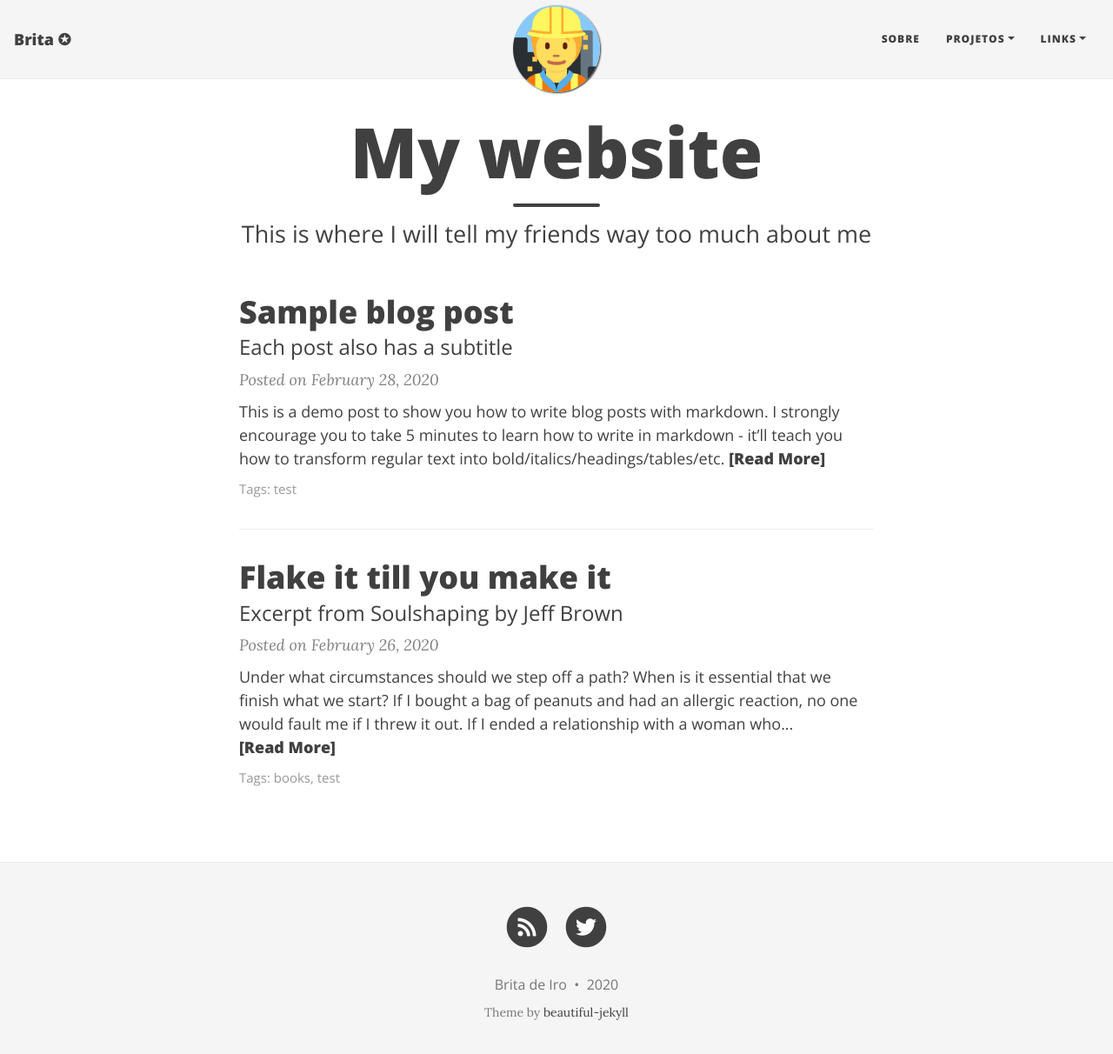
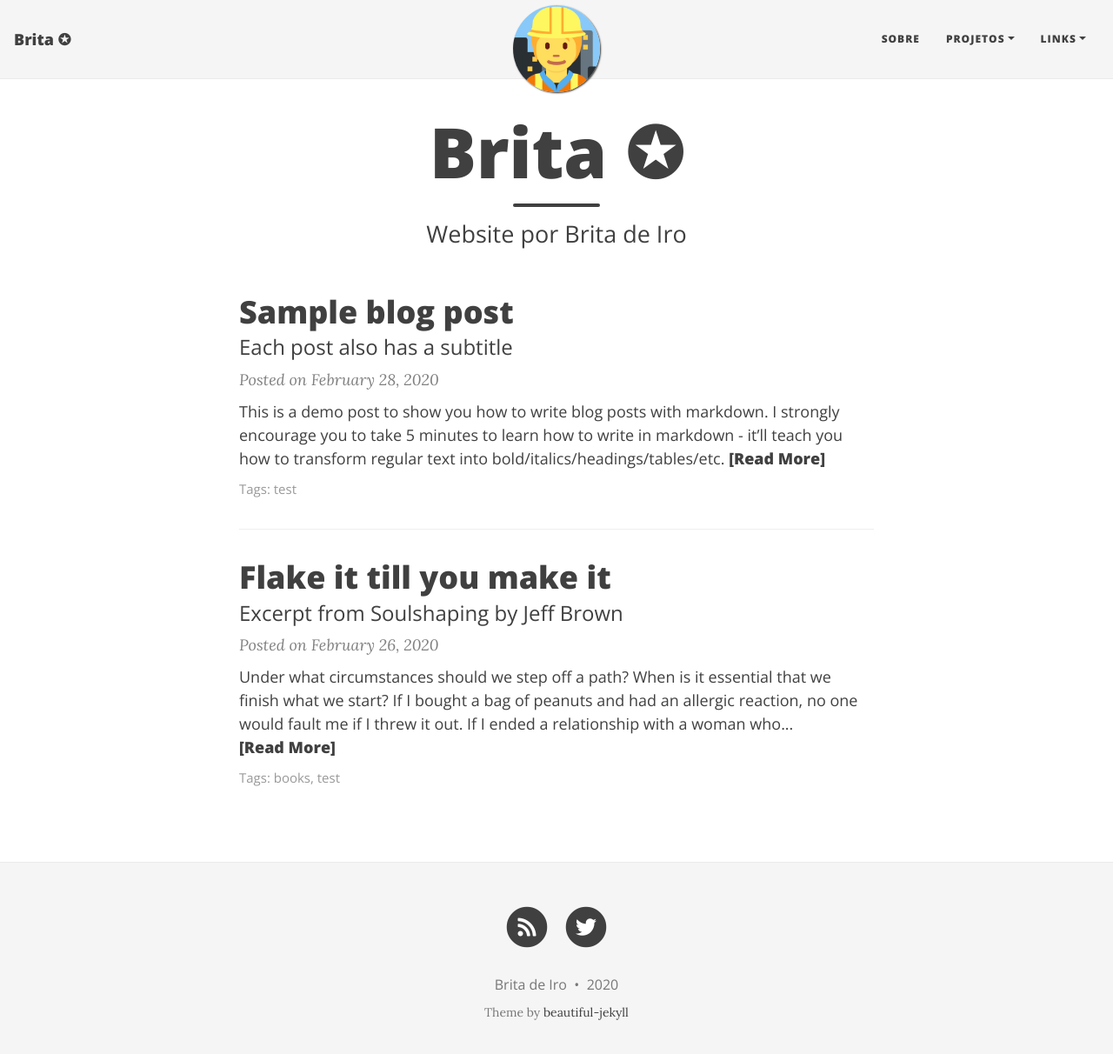
Before and after one commit to britadeiro/britadeiro.github.io, a Jekyll site: the page built from index.html, in a window 1280 px wide and 1225 px high. Shown: the top 1212 px of the window at 87% size. Built offline with Jekyll 4.4.1, drawn with Linux system fonts in a browser that asks for light colours; nearby versions of some CDN libraries; the list of posts is cut into pages by our own code.

Commit message:
Update index.html

```diff
--- a/index.html
+++ b/index.html
@@ -1,5 +1,5 @@
 ---
 layout: home
-title: My website
-subtitle: This is where I will tell my friends way too much about me
+title: Brita ✪
+subtitle: Website por Brita de Iro
 ---
```
